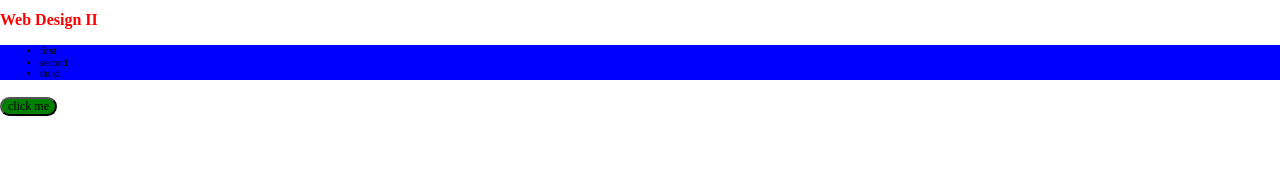
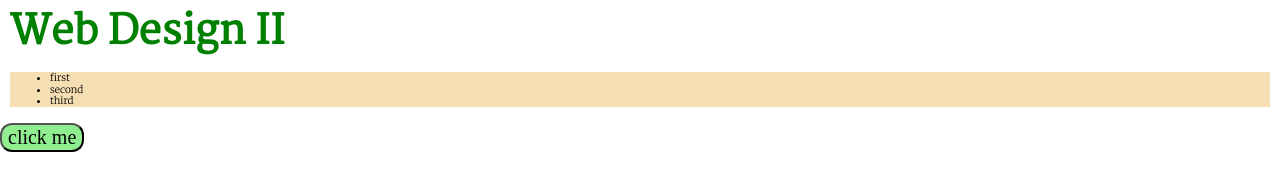
Before and after one commit to ConradRickman/WebDesignII, a plain HTML site: page index.html in a window 1280 px wide. Drawn offline with Linux system fonts and the light colour scheme.

Commit message:
compiled

```diff
--- a/styles/main.css
+++ b/styles/main.css
@@ -5,6 +5,8 @@
  * 1. Correct the line height in all browsers.
  * 2. Prevent adjustments of font size after orientation changes in iOS.
  */
+@import url("https://fonts.googleapis.com/css2?family=Martel&display=swap");
+@import url("https://fonts.googleapis.com/css2?family=Merriweather:wght@300&display=swap");
 html {
   line-height: 1.15;
   /* 1 */
@@ -344,16 +346,25 @@ template {
 @media (min-width: 1024px) {
   h1 {
     color: green;
+    margin: 10px;
+    font-size: 40px;
+    font-family: "Martel", serif;
   }
 }
 
-h1 {
-  color: red;
-  font-size: 16px;
+@media (max-width: 1023px) {
+  h1 {
+    color: red;
+    margin: 10px;
+    font-size: 40px;
+    font-family: "Martel", serif;
+  }
 }
 
 nav {
-  background-color: blue;
+  background-color: wheat;
+  margin: 10px;
+  font-family: "Merriweather", serif;
 }
 
 nav ul li {
@@ -362,12 +373,12 @@ nav ul li {
 
 .btn {
   border-radius: 12px;
-  font-size: 12px;
-  background-color: green;
+  font-size: 20px;
+  background-color: lightgreen;
 }
 
 .btn:hover {
   cursor: pointer;
-  background-color: darker blue, 10%;
+  background-color: darker lightgreen, 20%;
 }
 /*# sourceMappingURL=main.css.map */
```
Also changed, not shown: 1 other file.
